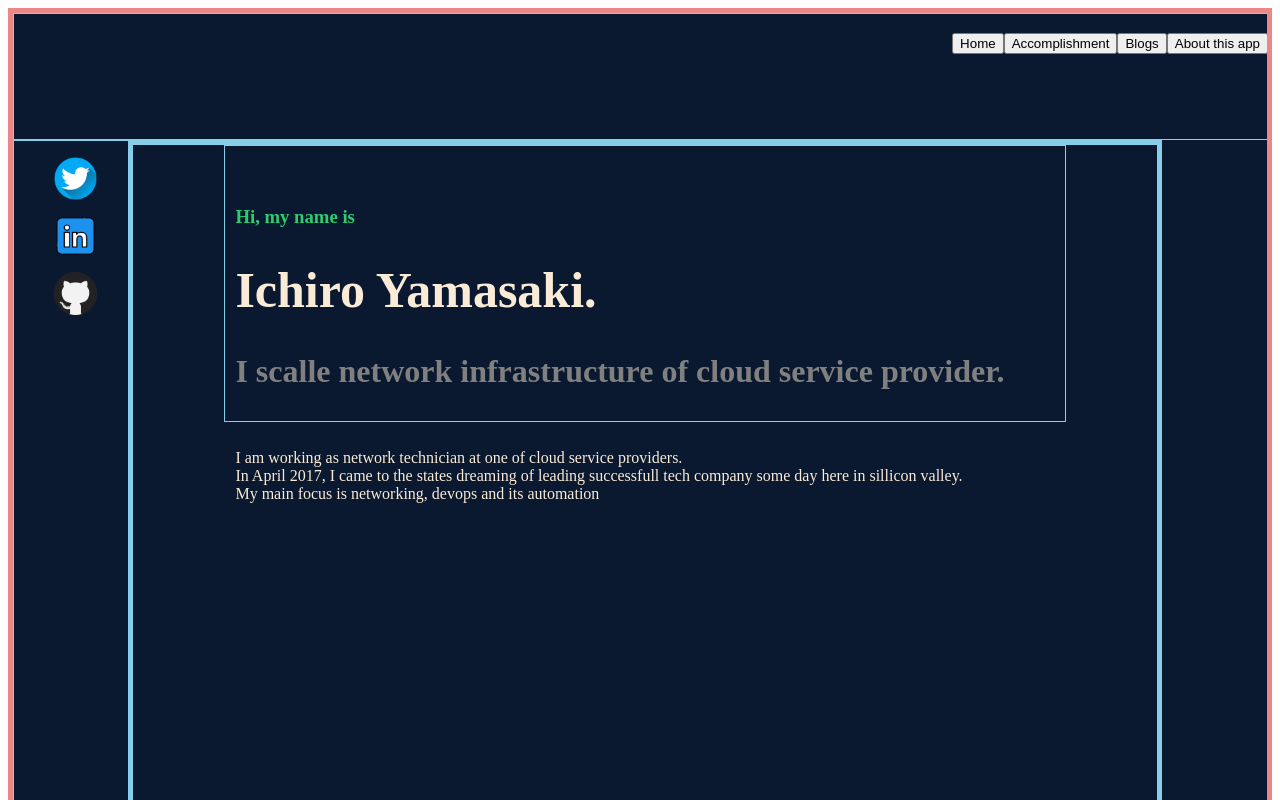
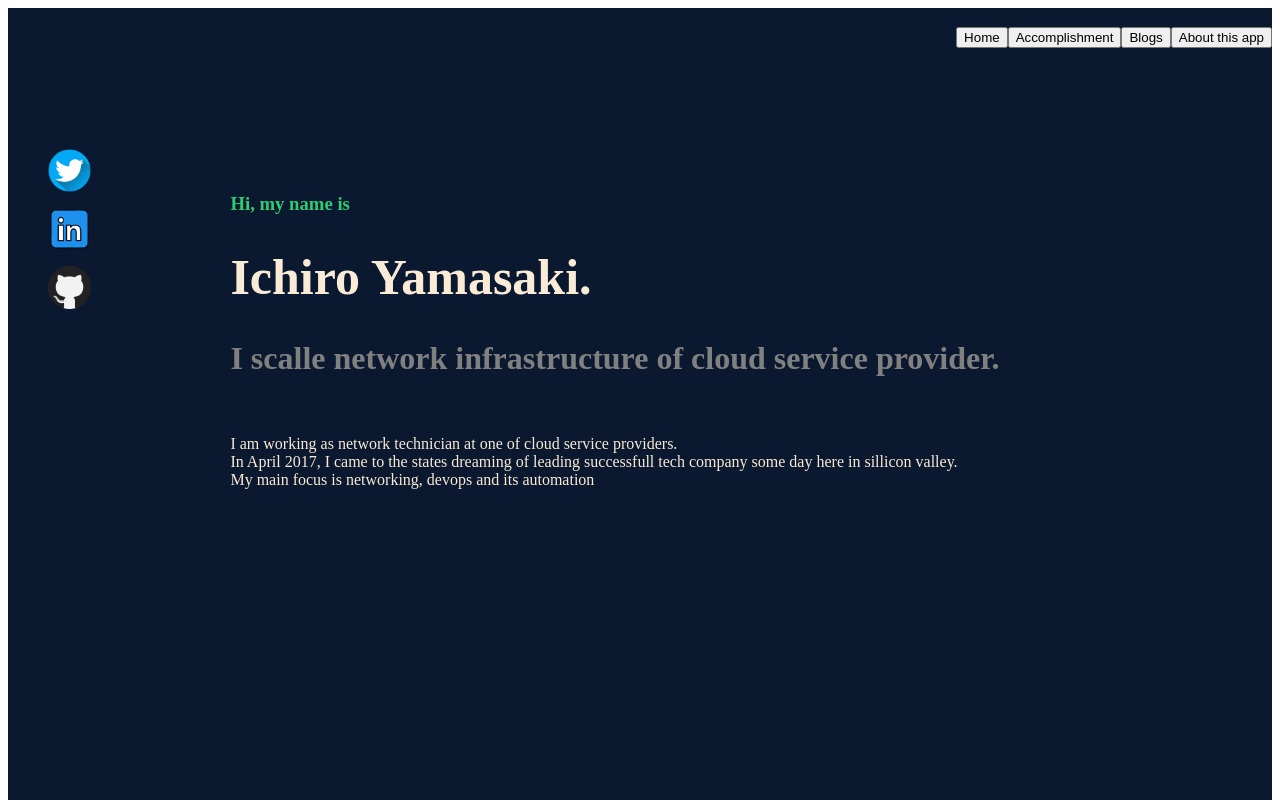
Before and after one commit to ichi-theinterface/portfolio-app, a React (Create React App) app: page / in a window 1280 px wide. Shown: the top 800 px of the page. Built offline with nearby package versions, Linux system fonts and the light colour scheme.

Commit message:
remove the boarder on 05-30

```diff
--- a/src/App.css
+++ b/src/App.css
@@ -49,14 +49,12 @@ menu, ol, ul, li {
 }
 
 .canvas {
-  border:5px solid rgb(235, 135, 135);
   height: 100%;
   background-color: #0a192f;
   overflow: hidden;
 }
 
 .header {
-  border:1px solid skyblue;
   padding-top: 1.5%;
   padding-bottom: 0.5%;
   padding-right: 4%;
@@ -68,7 +66,6 @@ menu, ol, ul, li {
 }
 
 .sidebar {
-  border:1px solid skyblue;
   float: left;
   width: 10%;
   height: 100%;
@@ -77,7 +74,6 @@ menu, ol, ul, li {
 }
 
 .main {
-  border: 5px solid skyblue;
   position: absolute;
   left: 10%;
   right: 10%;
@@ -99,7 +95,6 @@ menu, ol, ul, li {
 }
 
 .greeting {
-  border:1px solid skyblue;
   padding-top: 4%;
   padding-bottom: 1%;
   padding-left: 1%;
@@ -141,3 +136,7 @@ menu, ol, ul, li {
   width: 50%;
   height: 50%;
 }
+
+.sample {
+  border:1px solid skyblue;
+}
```
